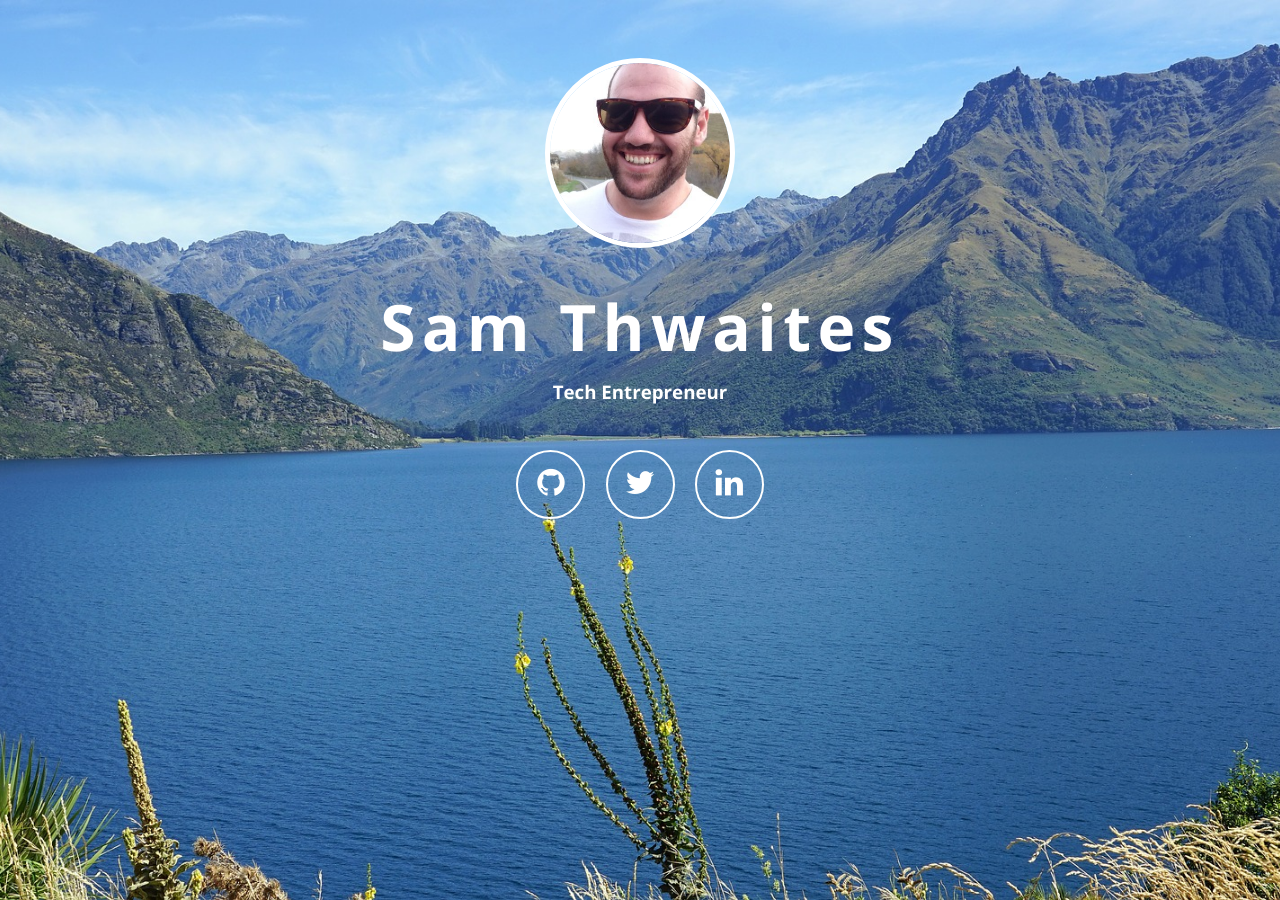
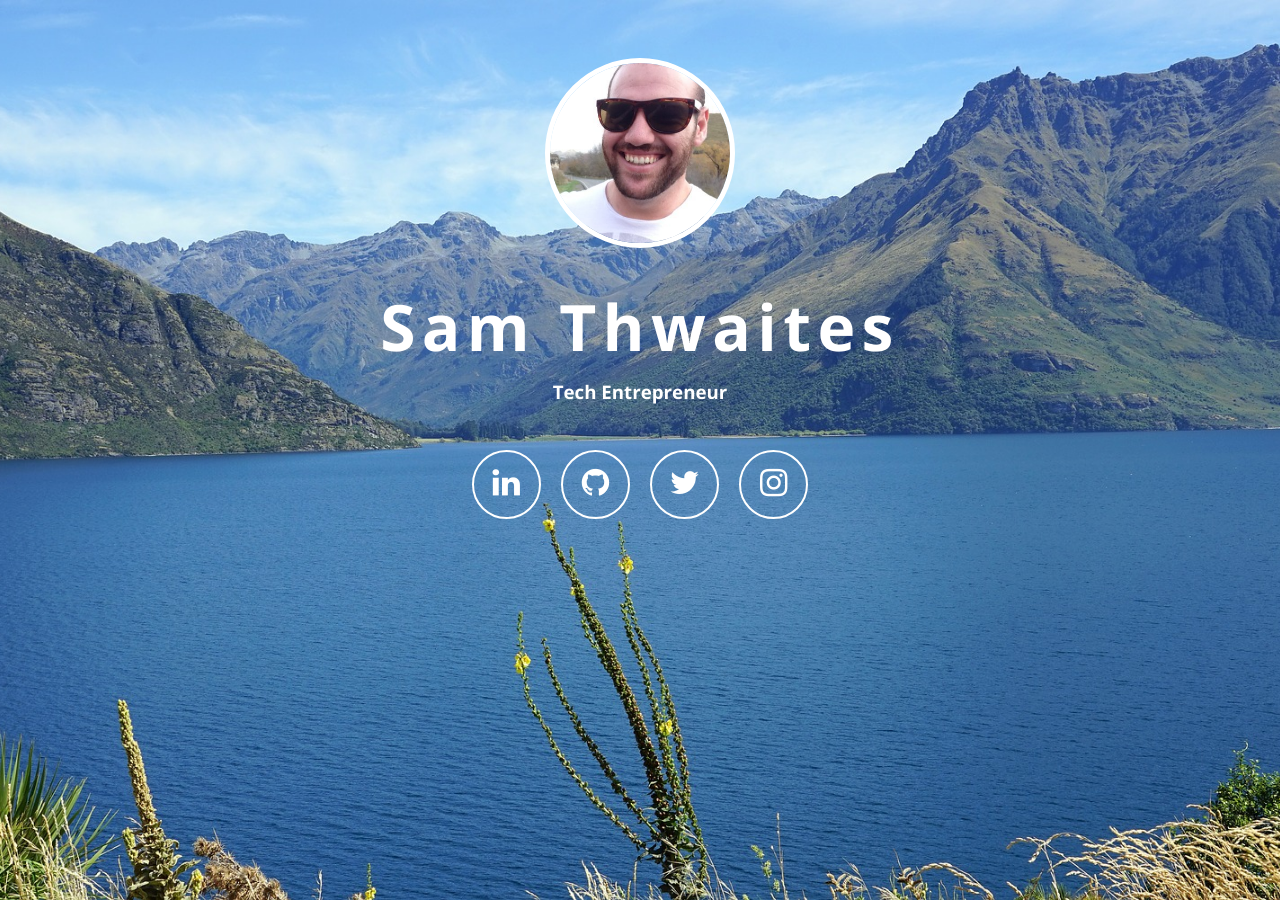
Before and after one commit to Thwaitesy/Thwaitesy.github.io, a Jekyll site: the page built from index.html, in a window 1280 px wide. Built offline with Jekyll 4.4.1, drawn with Linux system fonts in a browser that asks for light colours; nearby versions of some CDN libraries.

Commit message:
Update index.html

```diff
--- a/index.html
+++ b/index.html
@@ -22,9 +22,10 @@ permalink: /
             <h3>{{ site.description }}</h3>
 
             <ul>
+                <li><a class="fa fa-2x fa-linkedin" href="https://linkedin.com/in/{{ site.linkedin_username }}"><span class="description">LinkedIn</span></a></li>
                 <li><a class="fa fa-2x fa-github" href="https://github.com/{{ site.github_username }}"><span class="description">GitHub</span></a></li>
                 <li><a class="fa fa-2x fa-twitter" href="https://twitter.com/{{ site.twitter_username }}"><span class="description">Twitter</span></a></li>
-                <li><a class="fa fa-2x fa-linkedin" href="https://linkedin.com/in/{{ site.linkedin_username }}"><span class="description">LinkedIn</span></a></li>
+                <li><a class="fa fa-2x fa-instagram" href="https://www.instagram.com/{{ site.instagram_username }}"><span class="description">Instagram</span></a></li>
             </ul>
         </div>
 
```
